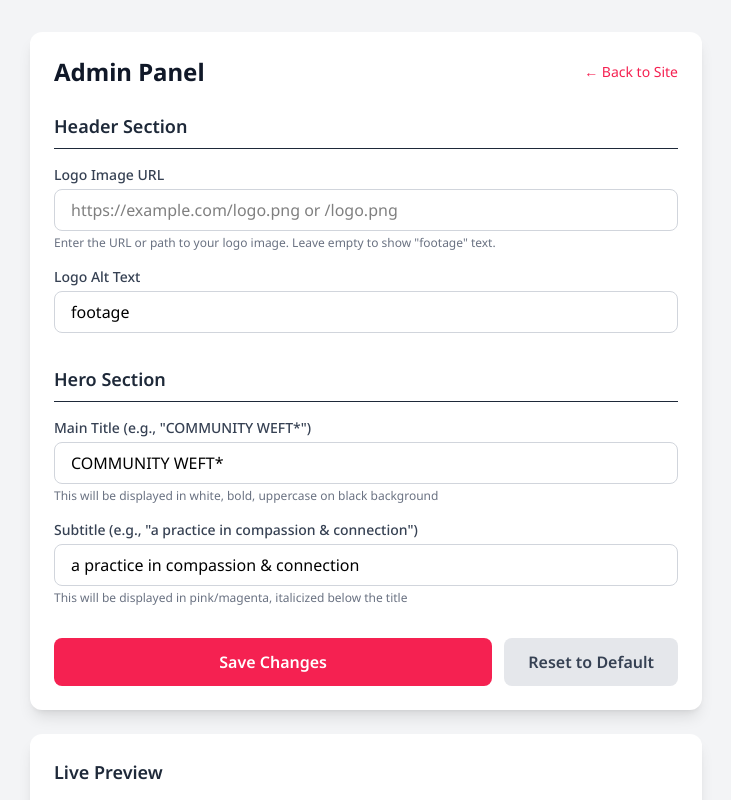
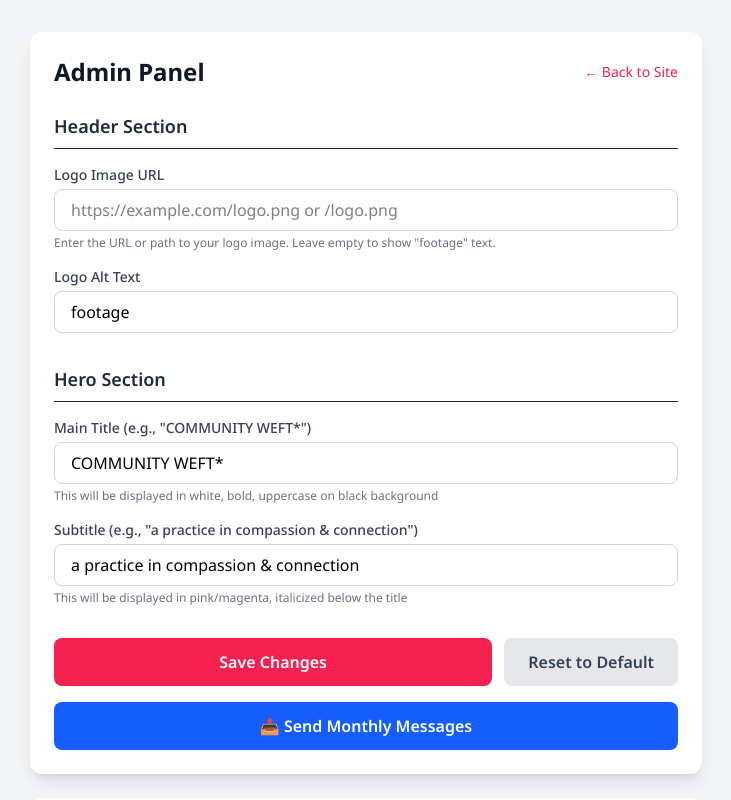
Before and after one commit to Salmanagha9692/SMS-Auto, a Next.js app: page /admin in a window 1280 px wide. Shown: the top 800 px of the page, without its empty margins (274-1005 px from the left). Built offline with nearby package versions, Linux system fonts and the light colour scheme; no server answers.

Commit message:
Add monthly messages UI and handler

```diff
--- a/app/admin/page.tsx
+++ b/app/admin/page.tsx
@@ -10,6 +10,11 @@ export default function AdminPage() {
   const [saving, setSaving] = useState(false);
   const [resetting, setResetting] = useState(false);
   const [error, setError] = useState<string | null>(null);
+
+  // Monthly messages state
+  const [sendingMessages, setSendingMessages] = useState(false);
+  const [messageResult, setMessageResult] = useState<any>(null);
+  const [messageError, setMessageError] = useState<string | null>(null);
 
   // Load content from API on mount
   useEffect(() => {
@@ -80,6 +85,29 @@ export default function AdminPage() {
       ...prev,
       hero: { ...prev.hero, [field]: value },
     }));
+  };
+
+  // Send monthly messages
+  const handleSendMonthlyMessages = async () => {
+    try {
+      setSendingMessages(true);
+      setMessageError(null);
+      setMessageResult(null);
+
+      const response = await fetch('/api/bird/send-monthly-messages');
+      const data = await response.json();
+
+      if (!response.ok || !data.success) {
+        throw new Error(data.error || 'Failed to send monthly messages');
+      }
+
+      setMessageResult(data);
+    } catch (err: any) {
+      console.error('Failed to send monthly messages:', err);
+      setMessageError(err.message || 'Failed to send monthly messages');
+    } finally {
+      setSendingMessages(false);
+    }
   };
 
   return (
@@ -211,7 +239,7 @@ export default function AdminPage() {
           </section>
 
           {/* Action Buttons */}
-          <div className="flex gap-3">
+          <div className="flex gap-3 mb-4">
             <button
               onClick={handleSave}
               disabled={loading || saving || resetting}
@@ -240,6 +268,66 @@ export default function AdminPage() {
                 'Reset to Default'
               )}
             </button>
+          </div>
+
+          {/* Monthly Messages Button */}
+          <div className="space-y-4">
+            <button
+              onClick={handleSendMonthlyMessages}
+              disabled={sendingMessages}
+              className="w-full py-3 bg-blue-600 text-white font-semibold rounded-lg hover:bg-blue-700 transition-colors disabled:opacity-50 disabled:cursor-not-allowed flex items-center justify-center gap-2"
+            >
+              {sendingMessages ? (
+                <>
+                  <div className="animate-spin rounded-full h-4 w-4 border-2 border-white border-t-transparent"></div>
+                  <span>Sending Monthly Messages...</span>
+                </>
+              ) : (
+                <>
+                  <span>📤 Send Monthly Messages</span>
+                </>
+              )}
+            </button>
+
+            {/* Message Error */}
+            {messageError && (
+              <div className="p-3 bg-red-100 text-red-700 rounded-lg text-sm">
+                ⚠️ {messageError}
+              </div>
+            )}
+
+            {/* Message Result */}
+            {messageResult && (
+              <div className="p-4 bg-green-50 border border-green-200 rounded-lg">
+                <h3 className="font-semibold text-green-800 mb-3">✓ Monthly Messages Sent Successfully!</h3>
+                {messageResult.summary && (
+                  <div className="space-y-2 text-sm">
+                    <div className="flex justify-between">
+                      <span className="text-gray-700">Total Payments:</span>
+                      <span className="font-medium">{messageResult.summary.totalPayments}</span>
+                    </div>
+                    <div className="flex justify-between">
+                      <span className="text-gray-700">Eligible:</span>
+                      <span className="font-medium text-green-700">{messageResult.summary.eligible}</span>
+                    </div>
+                    <div className="flex justify-between">
+                      <span className="text-gray-700">Sent:</span>
+                      <span className="font-medium text-green-700">{messageResult.summary.sent}</span>
+                    </div>
+                    <div className="flex justify-between">
+                      <span className="text-gray-700">Skipped:</span>
+                      <span className="font-medium text-yellow-700">{messageResult.summary.skipped}</span>
+                    </div>
+                    {messageResult.summary.errors > 0 && (
+                      <div className="flex justify-between">
+                        <span className="text-gray-700">Errors:</span>
+                        <span className="font-medium text-red-700">{messageResult.summary.errors}</span>
+                      </div>
+                    )}
+                  </div>
+                )}
+              </div>
+            )}
           </div>
         </div>
 
```
